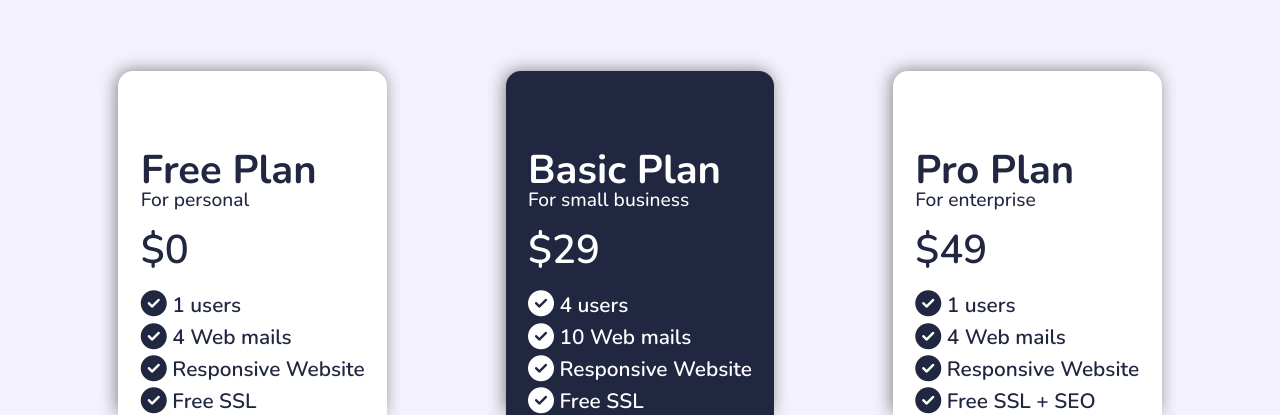
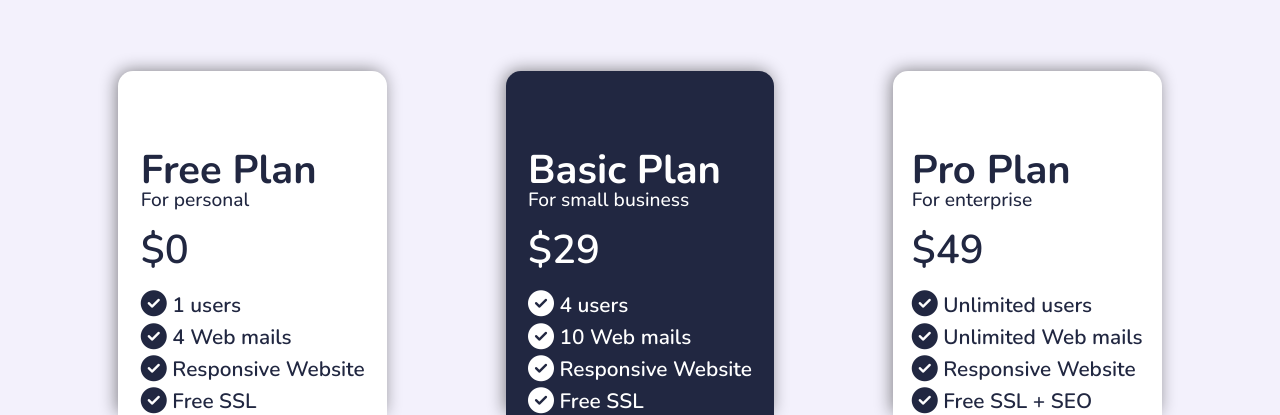
Before and after one commit to Dhiraj-4/Pricing-section, a plain HTML site: page index.html in a window 1280 px wide. Shown: the part 385-800 px from the top of the page. Drawn offline with nearby package versions, Linux system fonts and the light colour scheme.

Commit message:
missed info

```diff
--- a/index.html
+++ b/index.html
@@ -60,8 +60,8 @@
             <div class="price">$49</div>
 
             <ul>
-                <li><i class="fa-solid fa-circle-check fa-lg"></i>  1 users</li>
-                <li><i class="fa-solid fa-circle-check fa-lg"></i>  4 Web mails</li>
+                <li><i class="fa-solid fa-circle-check fa-lg"></i>  Unlimited users</li>
+                <li><i class="fa-solid fa-circle-check fa-lg"></i>  Unlimited Web mails</li>
                 <li><i class="fa-solid fa-circle-check fa-lg"></i>  Responsive Website</li>
                 <li><i class="fa-solid fa-circle-check fa-lg"></i>  Free SSL + SEO</li>
             </ul>
```
